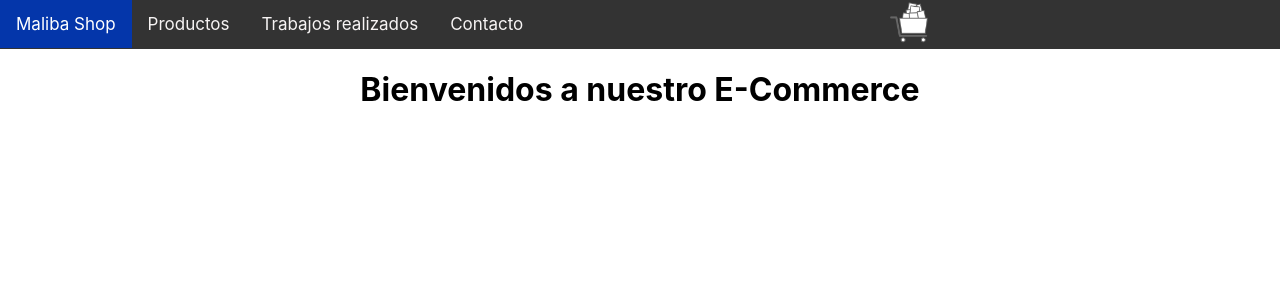
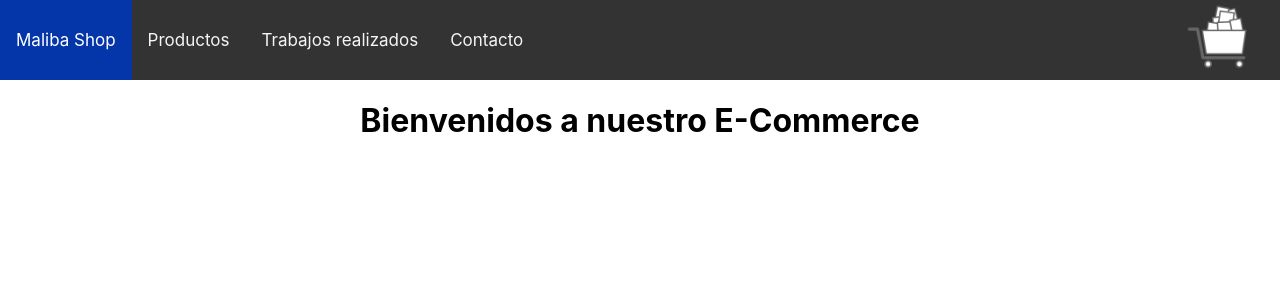
Before and after one commit to eloypassarella/malibaecommerce, a React (Create React App) app: page / in a window 1280 px wide. Shown: the top 300 px of the page. Built offline with nearby package versions, Linux system fonts and the light colour scheme.

Commit message:
reemplace a y href por divs

```diff
--- a/src/components/NavBar.js
+++ b/src/components/NavBar.js
@@ -7,11 +7,13 @@ class NavBar extends Component {
     render(){
       return (
       <nav class="topnav">
-        <a class="active" href= "#home">Maliba Shop</a>
-        <a href="#productos">Productos</a>
-        <a href="#trabajos">Trabajos realizados </a>
-        <a href="#contacto">Contacto</a>
+        <div class="active padding" href= "#home">Maliba Shop</div>
+        <div class="padding">Productos</div>
+        <div class="padding">Trabajos realizados </div>
+        <div class="padding" >Contacto</div>
+        <div class="end">
         <CartWidget/>
+        </div>
 
       </nav>
 
--- a/src/styles/cardWidget.css
+++ b/src/styles/cardWidget.css
@@ -1,4 +1,4 @@
 .carrito {
-    width: 45px;
-    height: auto;
+    height: 70px;
+    padding: 2px;
 }
--- a/src/styles/navBar.css
+++ b/src/styles/navBar.css
@@ -2,26 +2,36 @@
 .topnav {
     background-color: #333;
     overflow: hidden;
+    height: 80px;
+
   }
 
   /* Style the links inside the navigation bar */
-  .topnav a {
+  .topnav div {
     float: left;
     color: #f7f4f4;
     text-align: center;
-    padding: 14px 16px;
     text-decoration: none;
     font-size: 17px;
   }
 
+  .padding {
+    padding: 30px 16px;
+  }
+
   /* Change the color of links on hover */
-  .topnav a:hover {
+  .topnav div:hover {
     background-color: #ddd;
     color: black;
   }
 
   /* Add a color to the active/current link */
-  .topnav a.active {
+  .topnav div.active {
     background-color: #0436aa;
     color: white;
   }
+  .end {
+    position: absolute;
+    right: 25px;
+
+  }
```
